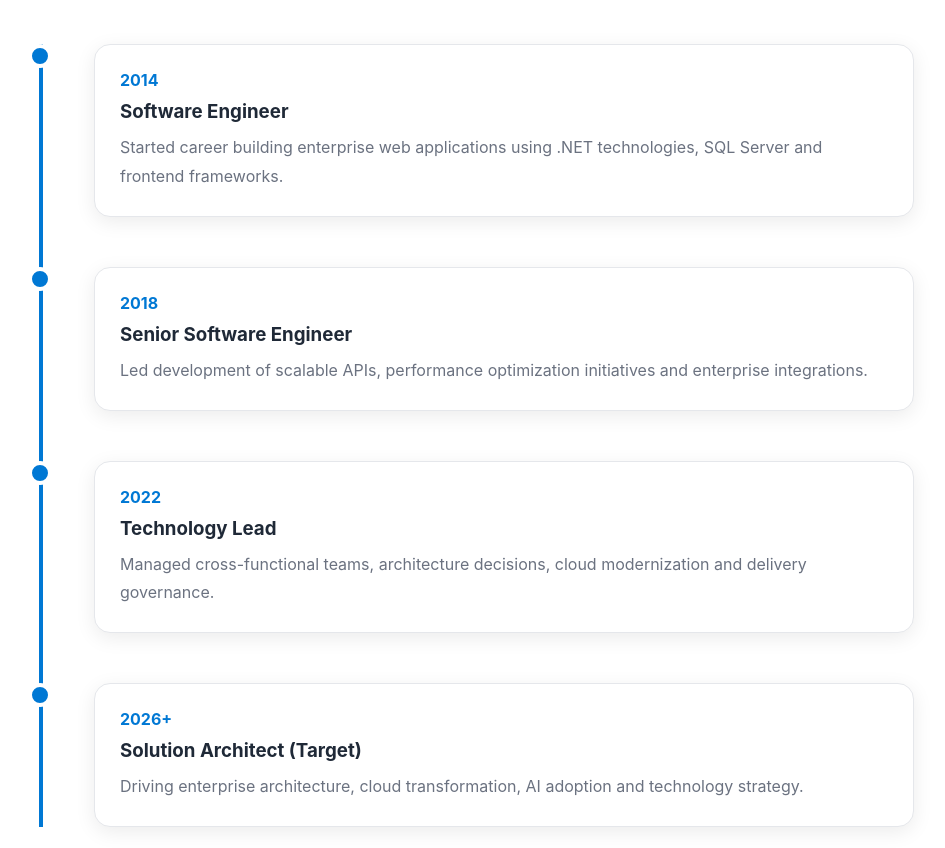
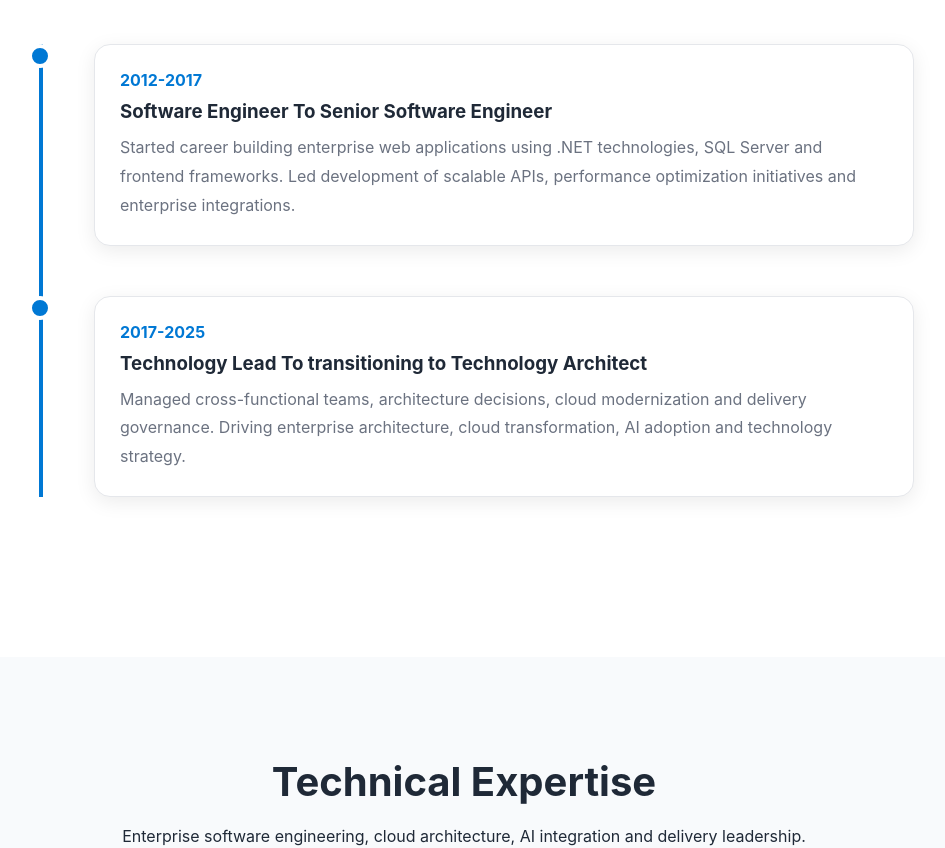
Before and after one commit to GaneshBachhao/ganeshbachhao.github.io, a React (Vite) app: page / in a window 1280 px wide. Shown: the part 2800-3648 px from the top of the page, without its empty margins (176-1121 px from the left). Built offline with nearby package versions, Linux system fonts and the light colour scheme.

Commit message:
timeline changes

```diff
--- a/src/components/CareerTimeline/CareerTimeline.tsx
+++ b/src/components/CareerTimeline/CareerTimeline.tsx
@@ -2,31 +2,16 @@ import "./CareerTimeline.css";
 
 const timeline = [
   {
-    year: "2014",
-    title: "Software Engineer",
+    year: "2012-2017",
+    title: "Software Engineer To Senior Software Engineer",
     description:
-      "Started career building enterprise web applications using .NET technologies, SQL Server and frontend frameworks.",
+      "Started career building enterprise web applications using .NET technologies, SQL Server and frontend frameworks. Led development of scalable APIs, performance optimization initiatives and enterprise integrations.",
   },
-
   {
-    year: "2018",
-    title: "Senior Software Engineer",
+    year: "2017-2025",
+    title: "Technology Lead To transitioning to Technology Architect",
     description:
-      "Led development of scalable APIs, performance optimization initiatives and enterprise integrations.",
-  },
-
-  {
-    year: "2022",
-    title: "Technology Lead",
-    description:
-      "Managed cross-functional teams, architecture decisions, cloud modernization and delivery governance.",
-  },
-
-  {
-    year: "2026+",
-    title: "Solution Architect (Target)",
-    description:
-      "Driving enterprise architecture, cloud transformation, AI adoption and technology strategy.",
+      "Managed cross-functional teams, architecture decisions, cloud modernization and delivery governance. Driving enterprise architecture, cloud transformation, AI adoption and technology strategy.",
   },
 ];
 
```
